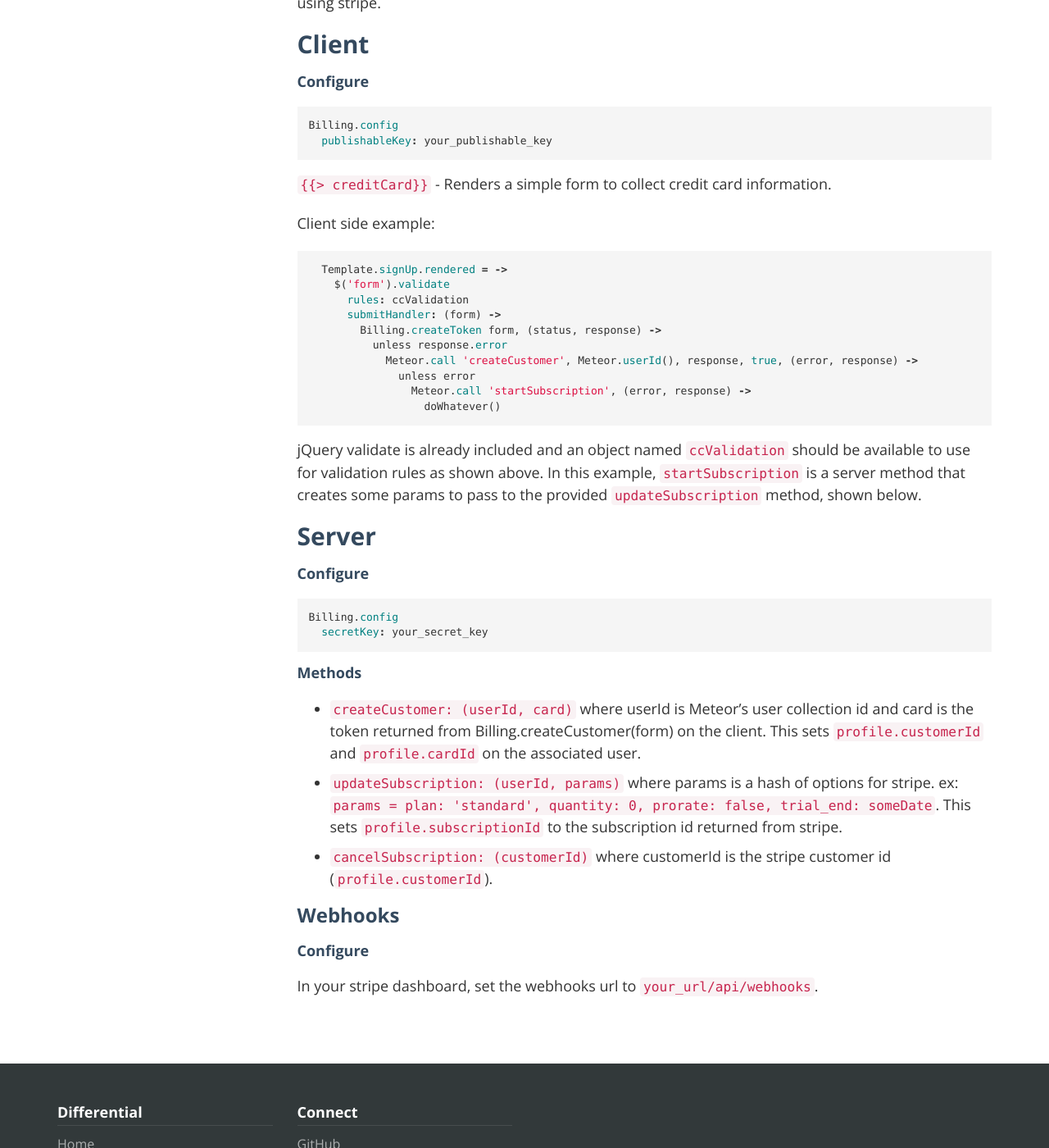
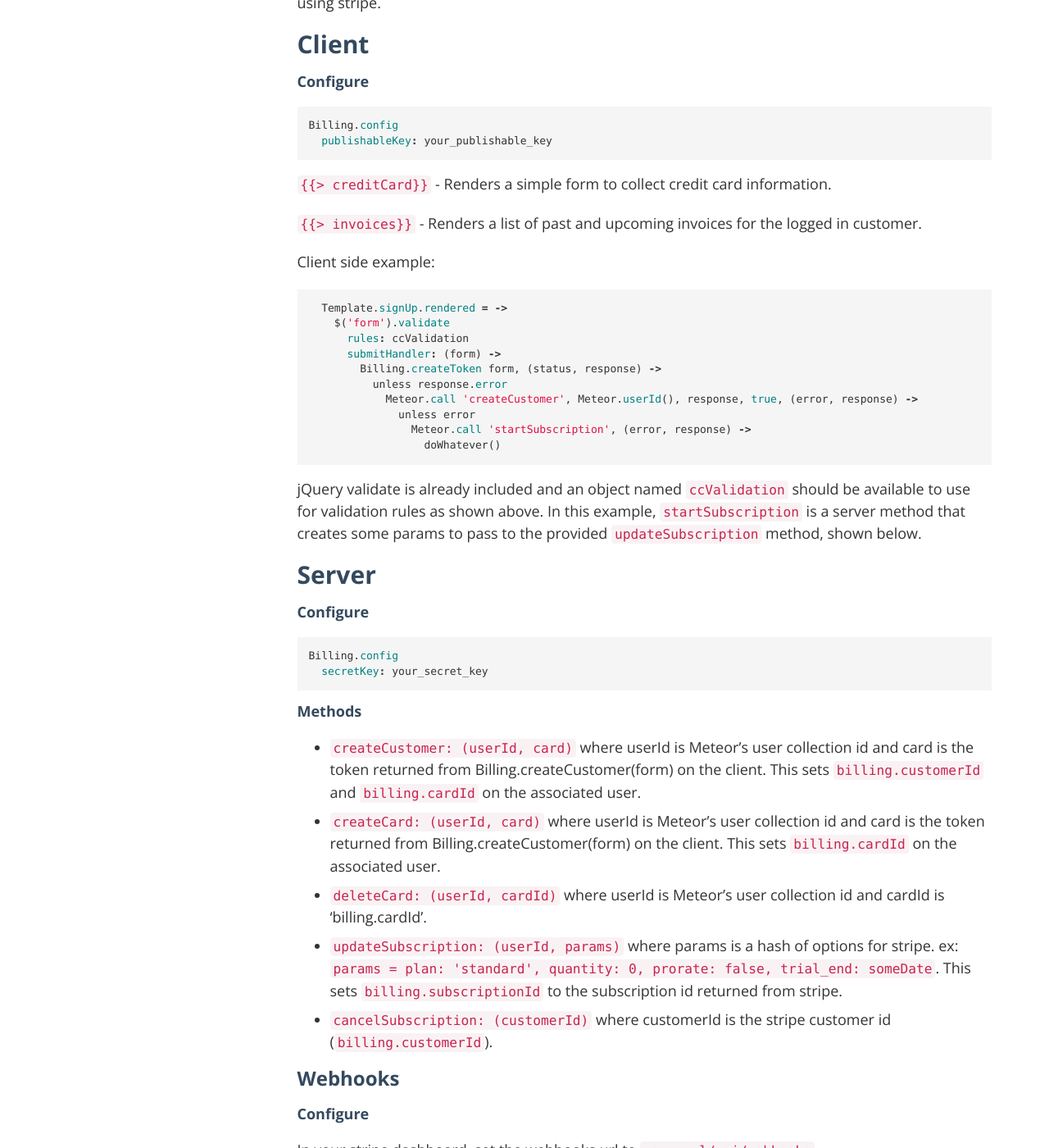
Before and after one commit to Differential/meteor-billing, a Jekyll site: the page built from index.markdown, in a window 1280 px wide and 1400 px high, scrolled down 527 px. Shown: the whole window at 82% size. Built offline with Jekyll 4.4.1, drawn with Linux system fonts in a browser that asks for light colours; nearby versions of some CDN libraries; Markdown is read by kramdown in place of the engine named in the settings.

Commit message:
Update index.markdown

```diff
--- a/index.markdown
+++ b/index.markdown
@@ -19,6 +19,9 @@ Billing.config
 
 {% assign cc = '{{> creditCard}}' %}
 `{{ cc }}` - Renders a simple form to collect credit card information.
+
+{% assign inv = '{{> invoices}}' %}
+`{{ inv }}` - Renders a list of past and upcoming invoices for the logged in customer.
 
 Client side example:
 {% highlight coffeescript %}
@@ -45,9 +48,11 @@ Billing.config
 
 
 #### Methods
-* `createCustomer: (userId, card)` where userId is Meteor's user collection id and card is the token returned from Billing.createCustomer(form) on the client.  This sets `profile.customerId` and `profile.cardId` on the associated user.
-* `updateSubscription: (userId, params)` where params is a hash of options for stripe.  ex: `params = plan: 'standard', quantity: 0, prorate: false, trial_end: someDate`.  This sets `profile.subscriptionId` to the subscription id returned from stripe.
-* `cancelSubscription: (customerId)` where customerId is the stripe customer id (`profile.customerId`).
+* `createCustomer: (userId, card)` where userId is Meteor's user collection id and card is the token returned from Billing.createCustomer(form) on the client.  This sets `billing.customerId` and `billing.cardId` on the associated user.
+* `createCard: (userId, card)` where userId is Meteor's user collection id and card is the token returned from Billing.createCustomer(form) on the client.  This sets `billing.cardId` on the associated user.
+* `deleteCard: (userId, cardId)` where userId is Meteor's user collection id and cardId is 'billing.cardId'.
+* `updateSubscription: (userId, params)` where params is a hash of options for stripe.  ex: `params = plan: 'standard', quantity: 0, prorate: false, trial_end: someDate`.  This sets `billing.subscriptionId` to the subscription id returned from stripe.
+* `cancelSubscription: (customerId)` where customerId is the stripe customer id (`billing.customerId`).
 
 ### Webhooks
 #### Configure
```
